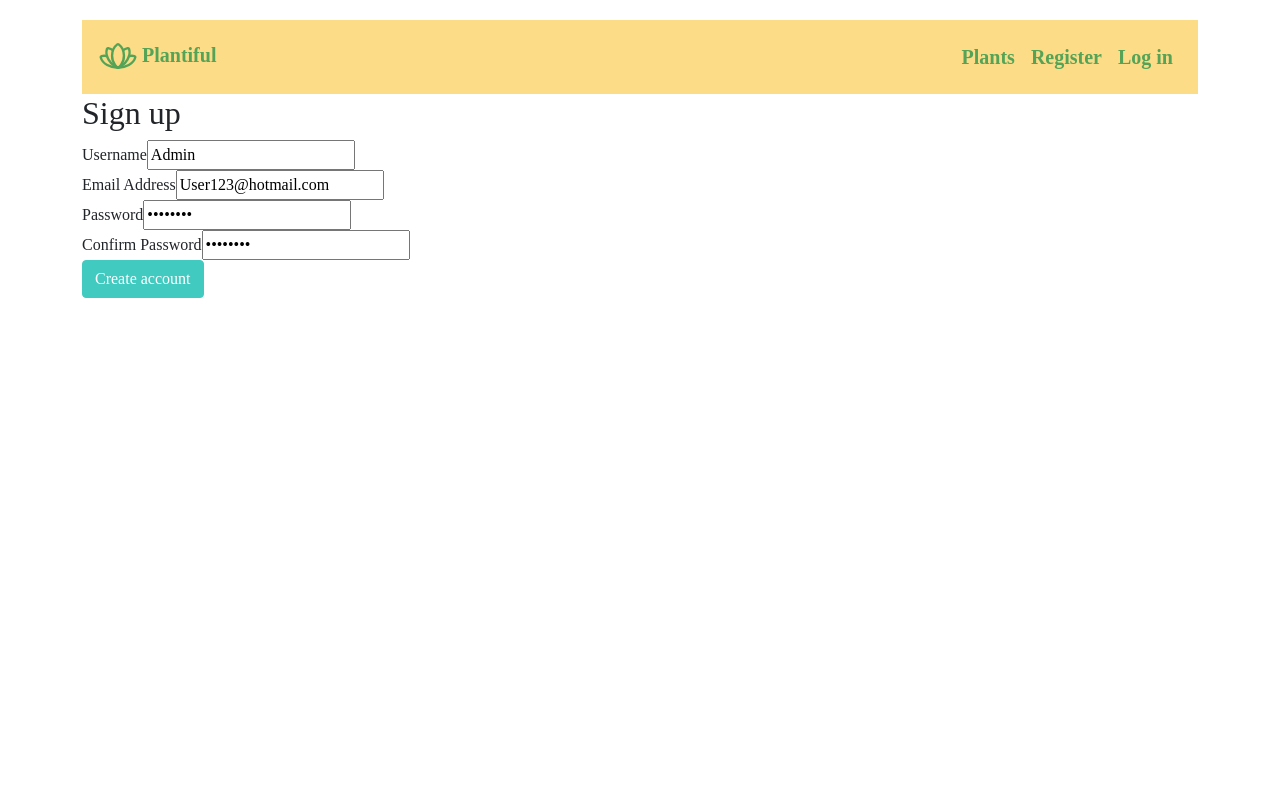
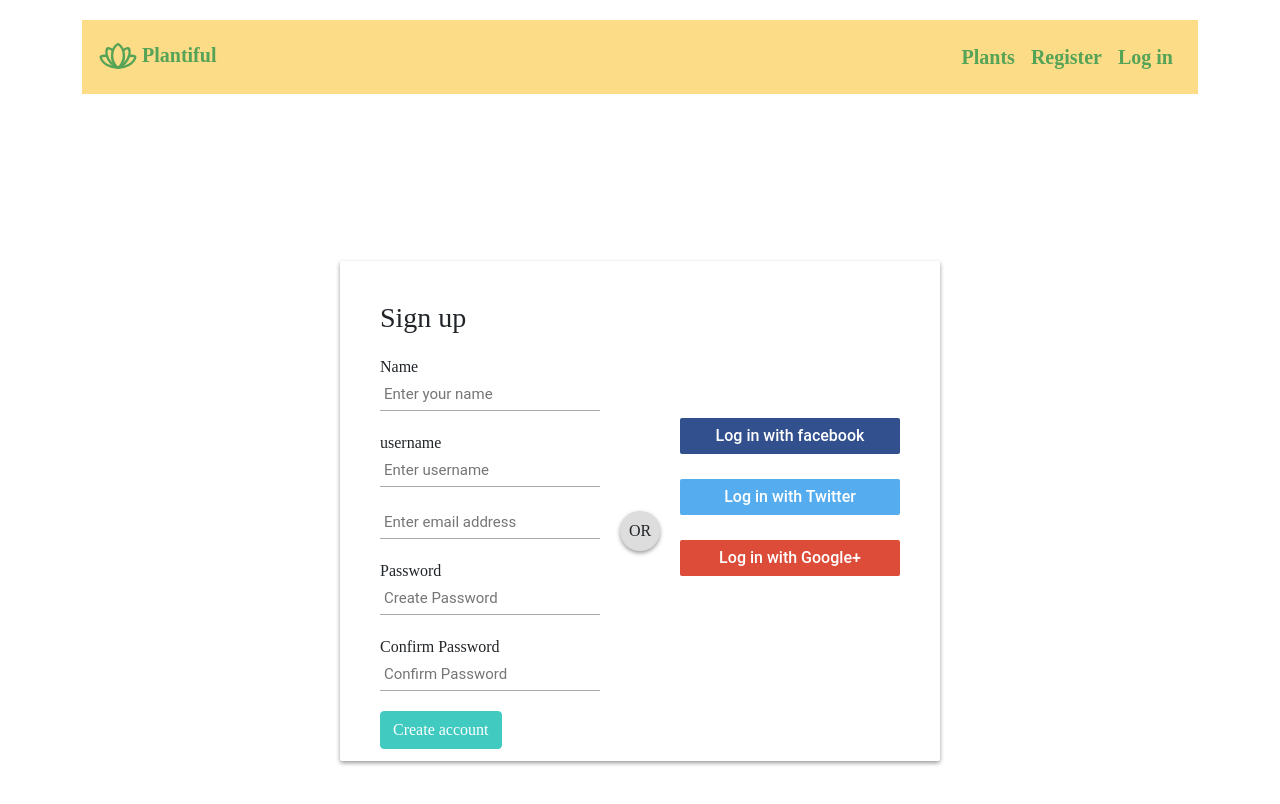
Before and after one commit to muudi10/plantiful, a React (Create React App) app: page /registerform in a window 1280 px wide. Shown: the top 804 px of the page. Built offline with nearby package versions, Linux system fonts and the light colour scheme; no server answers; a web font is replaced by a local one.

Commit message:
added plant list component

```diff
--- a/package.json
+++ b/package.json
@@ -16,6 +16,7 @@
     "react-bootstrap": "^2.0.2",
     "react-dom": "^17.0.2",
     "react-hook-form": "^7.20.1",
+    "react-paginate": "^8.0.2",
     "react-router-dom": "^6.0.2",
     "react-scripts": "4.0.3",
     "web-vitals": "^1.0.1"
--- a/src/App.js
+++ b/src/App.js
@@ -1,41 +1,32 @@
 import RegisterForm from "./components/RegisterForm";
 import LoginForm from "./components/LoginForm";
-import PlantsList from "./components/List/List"
+import PlantsList from "./components/List/List";
 import { BrowserRouter as Router, Routes, Route } from "react-router-dom";
 import Navigationbar from "./components/Navbar";
 import Home from "./components/Home";
 import "bootstrap";
-import 'bootstrap/dist/css/bootstrap.min.css';
-import {Container} from 'react-bootstrap'
-import {DataContextProvider} from './dataContext/DataContext'
-
+import "bootstrap/dist/css/bootstrap.min.css";
+import { Container } from "react-bootstrap";
+import { DataContextProvider } from "./dataContext/DataContext";
+import Register from "./components/RegisterForm/Reg"
 function App() {
   return (
-		<DataContextProvider >
-		<div className='App'>
-
-
+    <DataContextProvider>
+      <div className="App">
         <Container>
-
-
           <Router>
             <Navigationbar />
             <Routes>
-					<Route path='/' element={<Home />}>
-					</Route>
-					<Route path='/registerform' element={<RegisterForm />}>
-					</Route>
-					<Route path='/loginform' element={<LoginForm />}>
-					</Route>
-					<Route path='/plants' element={<PlantsList />}>
-					</Route>
-				</Routes>
-			</Router>
-			</Container>
-		</div>
+              <Route path="/" element={<Home />}></Route>{" "}
+              <Route path="/registerform" element={<Register />}></Route>{" "}
+              <Route path="/loginform" element={<LoginForm />}></Route>{" "}
+              <Route path="/plants" element={<PlantsList />}></Route>{" "}
+            </Routes>{" "}
+          </Router>{" "}
+        </Container>{" "}
+      </div>{" "}
     </DataContextProvider>
   );
-
 }
 
 export default App;
--- a/src/components/List/List.js
+++ b/src/components/List/List.js
@@ -1,10 +1,12 @@
 import {Plus, Heart } from "phosphor-react";
-import React,{useEffect, useState} from "react";
+import React,{useEffect, useState, useContext} from "react";
 import './list.css'
 // import {DataContext} from "../../dataContext/DataContext"
 import axios from "axios";
+import Pagination from '../Pagination/Pagination'
+function List() {
+    // const {plants} = useContext(DataContext)
 
-function List() {
 
     const getPlant = async(setPlants)=>{
         let endpoint = '/plants';
@@ -34,14 +36,14 @@ function List() {
           <div className="panel-body">
             <div className="row p-3">
               <div className="col-12">
-                <div className="input-group">
+                <div className="input-group ">
                   <input
                     type="text"
                     placeholder="Search Here"
-                    className="input-sm form-control"
+                    className="input-lg form-control"
                   />{" "}
                   <span className="input-group-btn">
-                    <button type="button" className="btn btn-lg btn-success">
+                    <button type="button" className="btn btn-sm btn-success">
                       {" "}
                       Go!
                     </button>{" "}
@@ -101,6 +103,7 @@ function List() {
           </table>
         </section>
       </div>
+      <Pagination/>
     </>
   );
 }
--- a/src/components/List/list.css
+++ b/src/components/List/list.css
@@ -13,14 +13,7 @@ body{margin-top:20px;}
     border-radius: 4px;
 }
 
-.p-progress .progress {
-    margin-bottom: 5px;
-}
 
-.p-name a {
-    font-size:14px;
-    /*font-weight:bold;*/
-}
 
 .bold {
     font-weight: bold;
@@ -38,13 +31,8 @@ body{margin-top:20px;}
     display: inline-block;
 }
 
-.project-heading {
-    font-size: 20px;
-}
 
-.mtop20 {
-    margin-top: 20px;
-}
+
 
 .p-files li a {
     margin-bottom: 10px;
@@ -57,10 +45,6 @@ body{margin-top:20px;}
     width: 20px;
 }
 
-.p-tag-list li {
-    display: inline-block;
-    margin:0 5px 7px 0;
-}
 
 .p-tag-list li a {
     display: inline-block;
@@ -92,8 +76,8 @@ body{margin-top:20px;}
 }
 
 .btn-default:hover, .btn-default:focus, .btn-default:active, .btn-default.active, .open .dropdown-toggle.btn-default {
-    background-color: #b0b5b9;
-    border-color: #b0b5b9;
+    background-color: #01325a;
+    border-color: #1d77c0;
     color: #fff;
 }
 
@@ -112,9 +96,9 @@ body{margin-top:20px;}
 .btn-primary[disabled],
 .btn-primary.disabled.active,
 .btn-primary.active[disabled]{
-    background-color: #39b2a9;
-    border-color: #39b2a9;
-    color: #FFFFFF;
+    background-color: #010303;
+    border-color: #030707;
+    color: #000000;
 }
 
 .btn-success {
--- /dev/null
+++ b/src/components/Pagination/Pagination.js
@@ -0,0 +1,31 @@
+import React from 'react'
+import ReactPaginate from "react-paginate";
+
+export default function Pagination() {
+    return (
+        <div>
+             <ReactPaginate
+        previousLabel={"previous"}
+        nextLabel={"next"}
+        breakLabel={"..."}
+        pageCount={25}
+        // pageCount={pageCount}
+        marginPagesDisplayed={2}
+        pageRangeDisplayed={3}
+        // onPageChange={handlePageClick}
+        containerClassName={"pagination justify-content-center"}
+        pageClassName={"page-item"}
+        pageLinkClassName={"page-link"}
+        previousClassName={"page-item"}
+        previousLinkClassName={"page-link"}
+        nextClassName={"page-item"}
+        nextLinkClassName={"page-link"}
+        breakClassName={"page-item"}
+        breakLinkClassName={"page-link"}
+        activeClassName={"active"}
+      />
+    </div>
+
+
+    )
+}
--- /dev/null
+++ b/src/components/RegisterForm/Reg.js
@@ -0,0 +1,103 @@
+import "./register.css";
+import React, { useContext } from "react";
+import { DataContext } from "../../dataContext/DataContext";
+function Reg() {
+  const { message, handleFieldChange, fields, handleSubmit } =
+    useContext(DataContext);
+  console.log(fields);
+  return (
+    <>
+      <div id="login-box">
+        <div className="left">
+          <h1>Sign up</h1>
+          <form onSubmit={handleSubmit}>
+            <label htmlFor="username">Name</label>
+            <input
+              type="text"
+              className="input-title"
+              id="name"
+              name="name"
+              value={fields.name}
+              onChange={handleFieldChange}
+              placeholder="Enter your name"
+              required
+            />
+
+            <label htmlFor="username">username</label>
+            <input
+              type="text"
+              className="input-title"
+              id="username"
+              name="username"
+              value={fields.username}
+              onChange={handleFieldChange}
+              placeholder="Enter username"
+              required
+            />
+            <input
+              type="email"
+              className="input-title"
+              id="email"
+              name="email"
+              value={fields.email}
+              onChange={handleFieldChange}
+              placeholder="Enter email address"
+              required
+            />
+
+            <label htmlFor="password">Password</label>
+            <input
+              type="password"
+              className="input-title"
+              id="password"
+              name="password"
+              value={fields.password}
+              onChange={handleFieldChange}
+              placeholder="Create Password"
+              required
+            ></input>
+
+            <label htmlFor="confirmpassword">Confirm Password</label>
+            <input
+              type="password"
+              className="form_control input-title"
+              id="confirmPassword"
+              data-testid="confirmPassword"
+              name="confirmPassword"
+              value={fields.confirmPassword}
+              onChange={handleFieldChange}
+              placeholder="Confirm Password"
+              required
+            ></input>
+
+            <button
+              type="submit"
+              className="button-primary btn btn-primary"
+              data-testid="submitbutton"
+            >
+              Create account
+            </button>
+            {/* <Alert message={alert.message} success={alert.isSuccess} /> */}
+          </form>
+        </div>
+
+        <div className="right">
+          <span className="loginwith">
+            Sign in with
+            <br />
+            social network
+          </span>
+
+          <button className="social-signin facebook">
+            Log in with facebook
+          </button>
+          <button className="social-signin twitter">Log in with Twitter</button>
+          <button className="social-signin google">Log in with Google+</button>
+        </div>
+        <div className="or">OR</div>
+      </div>
+    </>
+  );
+}
+
+export default Reg;
--- /dev/null
+++ b/src/components/RegisterForm/register.css
@@ -0,0 +1,122 @@
+
+
+
+#login-box {
+  position: relative;
+  margin: 15% auto;
+  width: 600px;
+  height: 500px;
+  background: #FFF;
+  border-radius: 2px;
+  box-shadow: 0 2px 4px rgba(0, 0, 0, 0.4);
+}
+
+.left {
+  position: absolute;
+  top: 0;
+  left: 0;
+  box-sizing: border-box;
+  padding: 40px;
+  width: 300px;
+  height: 400px;
+}
+
+h1 {
+  margin: 0 0 20px 0;
+  font-weight: 300;
+  font-size: 28px;
+}
+
+input[type="text"],[type="email"],
+input[type="password"] {
+  display: block;
+  box-sizing: border-box;
+  margin-bottom: 20px;
+  padding: 4px;
+  width: 220px;
+  height: 32px;
+  border: none;
+  border-bottom: 1px solid #AAA;
+  font-family: 'Roboto', sans-serif;
+  font-weight: 400;
+  font-size: 15px;
+  transition: 0.2s ease;
+}
+
+input[type="text"]:focus,
+input[type="password"]:focus {
+  border-bottom: 2px solid #16a085;
+  color: #16a085;
+  transition: 0.2s ease;
+}
+
+
+
+
+.or {
+  position: absolute;
+  top: 50%;
+  left: 280px;
+  width: 40px;
+  height: 40px;
+  background: #DDD;
+  border-radius: 50%;
+  box-shadow: 0 2px 4px rgba(0, 0, 0, 0.4);
+  line-height: 40px;
+  text-align: center;
+}
+
+.right {
+  position: absolute;
+  top: 0;
+  right: 0;
+  box-sizing: border-box;
+  padding: 40px;
+  width: 300px;
+  height: 400px;
+  border-radius: 0 2px 2px 0;
+}
+
+.right .loginwith {
+  display: block;
+  margin-bottom: 15%;
+  font-size: 28px;
+  color: #FFF;
+  text-align: center;
+}
+
+button.social-signin {
+  margin-bottom: 25px;
+  width: 220px;
+  height: 36px;
+  border: none;
+  border-radius: 2px;
+  color: #FFF;
+  font-family: 'Roboto', sans-serif;
+  font-weight: 500;
+  transition: 0.2s ease;
+  cursor: pointer;
+}
+
+button.social-signin:hover,
+button.social-signin:focus {
+  box-shadow: 0 2px 4px rgba(0, 0, 0, 0.4);
+  transition: 0.2s ease;
+}
+
+button.social-signin:active {
+  box-shadow: 0 1px 2px rgba(0, 0, 0, 0.4);
+  transition: 0.2s ease;
+}
+
+button.social-signin.facebook {
+  background: #32508E;
+}
+
+button.social-signin.twitter {
+  background: #55ACEE;
+}
+
+button.social-signin.google {
+  background: #DD4B39;
+}
--- a/src/index.js
+++ b/src/index.js
@@ -1,14 +1,18 @@
 import React from 'react';
 import ReactDOM from 'react-dom';
 import 'bootstrap/dist/css/bootstrap.min.css';
-
+import {DataContextProvider} from './dataContext/DataContext'
 import App from './App';
 import './index.css';
 
 
 ReactDOM.render(
   <React.StrictMode>
-    <App />
+    <DataContextProvider >
+
+        <App />
+       </DataContextProvider>
+
   </React.StrictMode>,
   document.getElementById('root')
 );
```
Also changed, not shown: 2 other files (tests, documents, lock files or other folders). Lines whose indentation alone changed are shown as unchanged.
